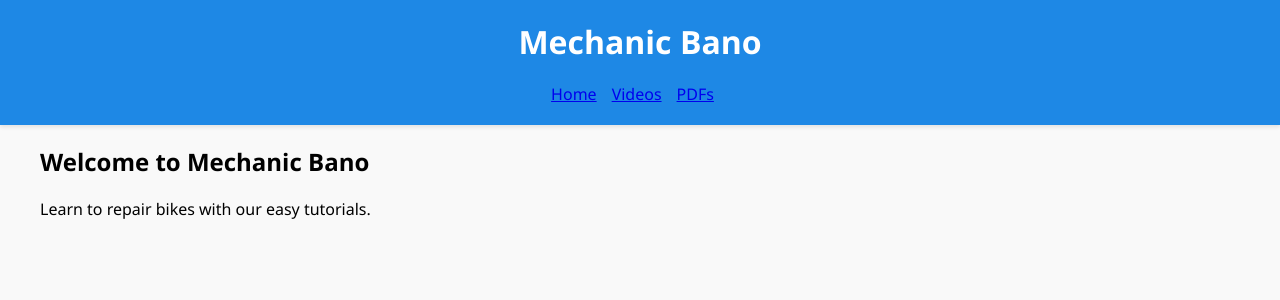
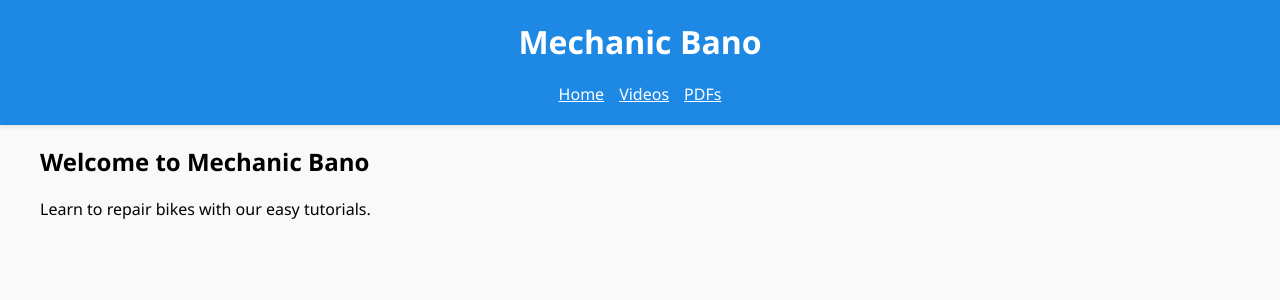
Before and after one commit to NamanMech/mechanic-bano-public, a React (Vite) app: page / in a window 1280 px wide. Shown: the top 300 px of the page. Built offline with nearby package versions, Linux system fonts and the light colour scheme; no server answers.

Commit message:
Update App.jsx

```diff
--- a/src/App.jsx
+++ b/src/App.jsx
@@ -1,26 +1,43 @@
-// src/App.jsx
-import React from 'react';
+import React, { useEffect, useState } from 'react';
 import { BrowserRouter as Router, Routes, Route, Link } from 'react-router-dom';
 import Home from './pages/Home';
-import Videos from './pages/VideoList';
-import Pdf from './pages/pdf';
+import VideoList from './pages/VideoList';
+import PDFList from './pages/pdf';
+import axios from 'axios';
 
 export default function App() {
+  const [siteName, setSiteName] = useState('Mechanic Bano');
+
+  const fetchSiteName = async () => {
+    try {
+      const response = await axios.get('https://mechanic-bano-backend.vercel.app/api/sitename');
+      if (response.data.length > 0) {
+        setSiteName(response.data[0].name);
+      }
+    } catch (error) {
+      console.error('Error fetching site name');
+    }
+  };
+
+  useEffect(() => {
+    fetchSiteName();
+  }, []);
+
   return (
     <Router>
       <header>
-        <h1>Mechanic Bano</h1>
+        <h1>{siteName}</h1>
         <nav style={{ marginTop: '10px' }}>
-          <Link to="/" style={{ marginRight: '15px' }}>Home</Link>
-          <Link to="/videos" style={{ marginRight: '15px' }}>Videos</Link>
-          <Link to="/pdf" style={{ marginRight: '15px' }}>PDFs</Link>
+          <Link to="/" style={{ marginRight: '15px', color: 'white' }}>Home</Link>
+          <Link to="/videos" style={{ marginRight: '15px', color: 'white' }}>Videos</Link>
+          <Link to="/pdfs" style={{ color: 'white' }}>PDFs</Link>
         </nav>
       </header>
       <div className="container">
         <Routes>
           <Route path="/" element={<Home />} />
-          <Route path="/videos" element={<Videos />} />
-          <Route path="/pdf" element={<Pdf />} />
+          <Route path="/videos" element={<VideoList />} />
+          <Route path="/pdfs" element={<PDFList />} />
         </Routes>
       </div>
     </Router>
```
